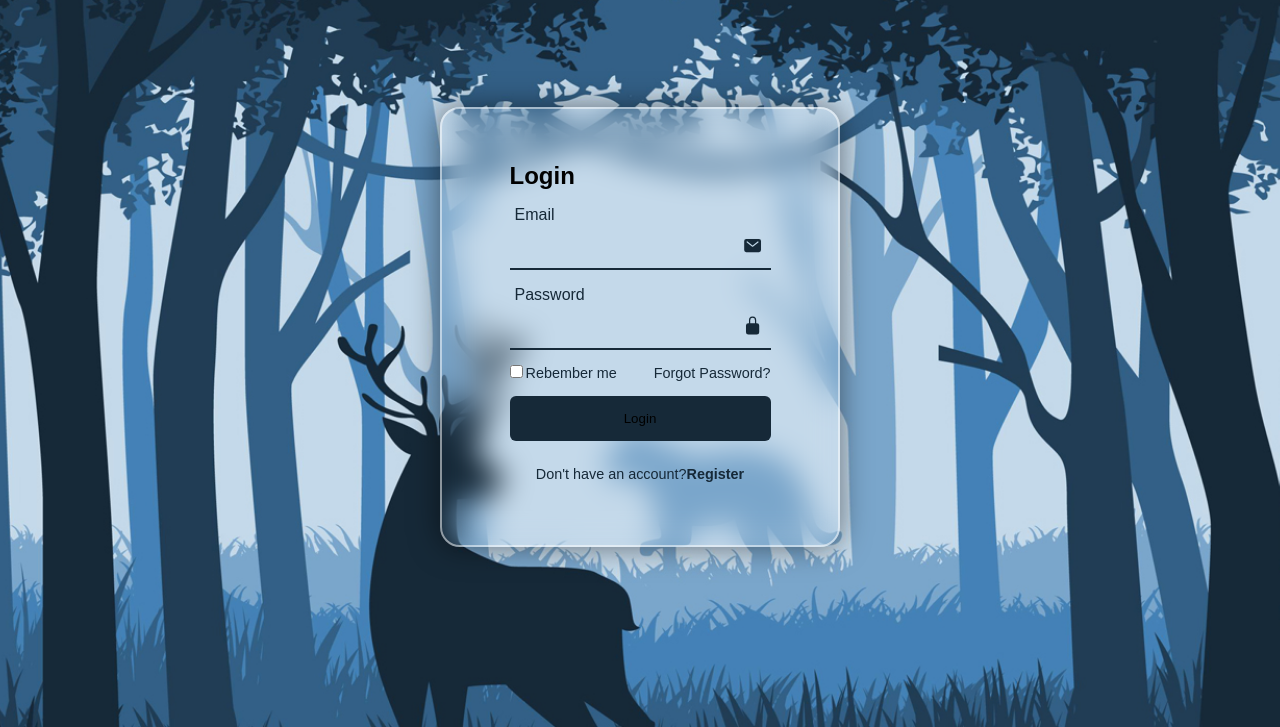
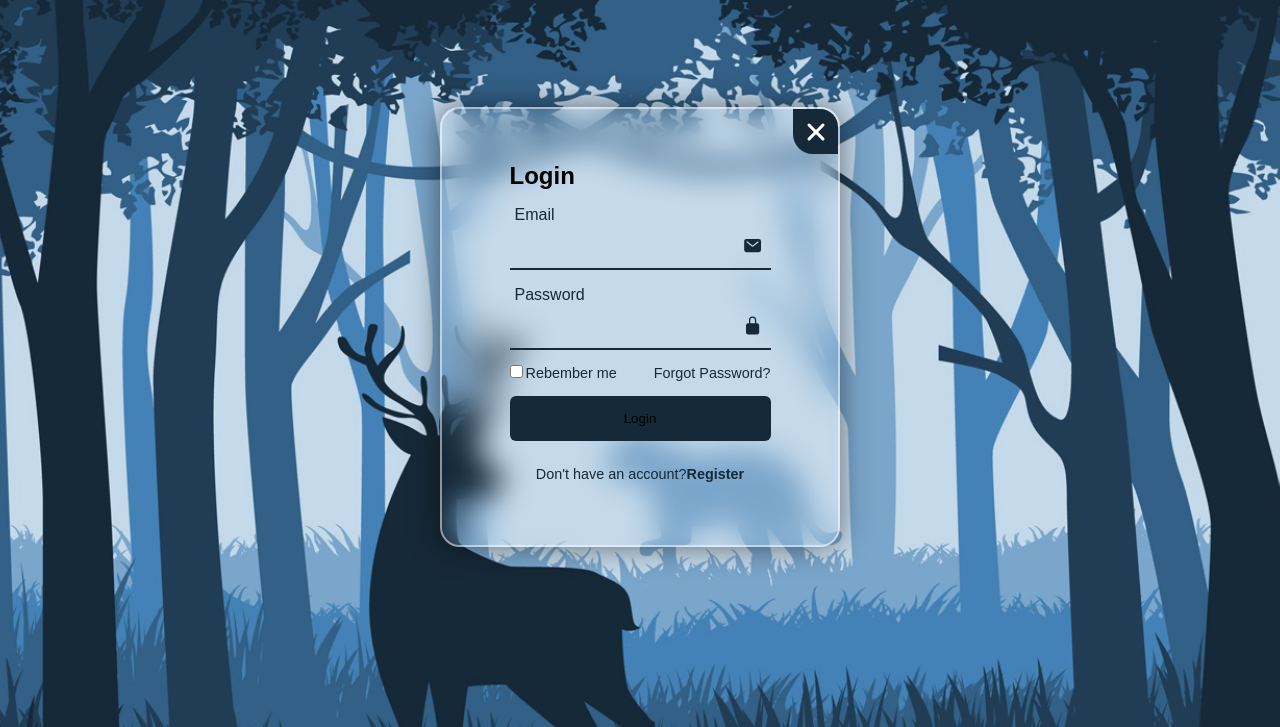
Before and after one commit to Sst4rr/site-teste, a plain HTML site: page index.html in a window 1280 px wide. Shown: the part 73-800 px from the top of the page. Drawn offline with nearby package versions, Linux system fonts and the light colour scheme.

Commit message:
Add close button to login form

```diff
--- a/index.html
+++ b/index.html
@@ -19,6 +19,9 @@
     </header>
 
     <div class="wrapper">
+        <span class="icon-close"><ion-icon name="close"></ion-icon>
+        </span>
+
         <div class="former-box login">
             <h2>Login</h2>
             <form action="#">
--- a/style.css
+++ b/style.css
@@ -105,12 +105,31 @@ header{
     display: flex;
     justify-content: center;
     align-items: center;
+    overflow: hidden;
 }
 
-.wrapepr .form-box{
+.wrapper .form-box{
     width: 100%;
     padding: 40px;
 }
+
+.wrapper .icon-close{
+    position: absolute;
+    top: 0;
+    right: 0;
+    width: 45px;
+    height: 45px;
+    background:#162938;
+    font-size: 2em;
+    color: #fff;
+    display: flex;
+    justify-content: center;
+    align-items: center;
+    border-bottom-left-radius: 20px;
+    cursor: pointer;
+    z-index: 1;
+}
+
 
 .form-box h2{
     font-size: 2em;
@@ -197,6 +216,7 @@ header{
     outline: none;
     border-radius: 6px;
     cursor: pointer;
+    color: #fff 4;
 }
 
 
@@ -206,6 +226,7 @@ header{
     text-align: center;
     font-weight: 500;
     margin: 25px 0 10px;
+
 }
 
 .login-register p a{
```
